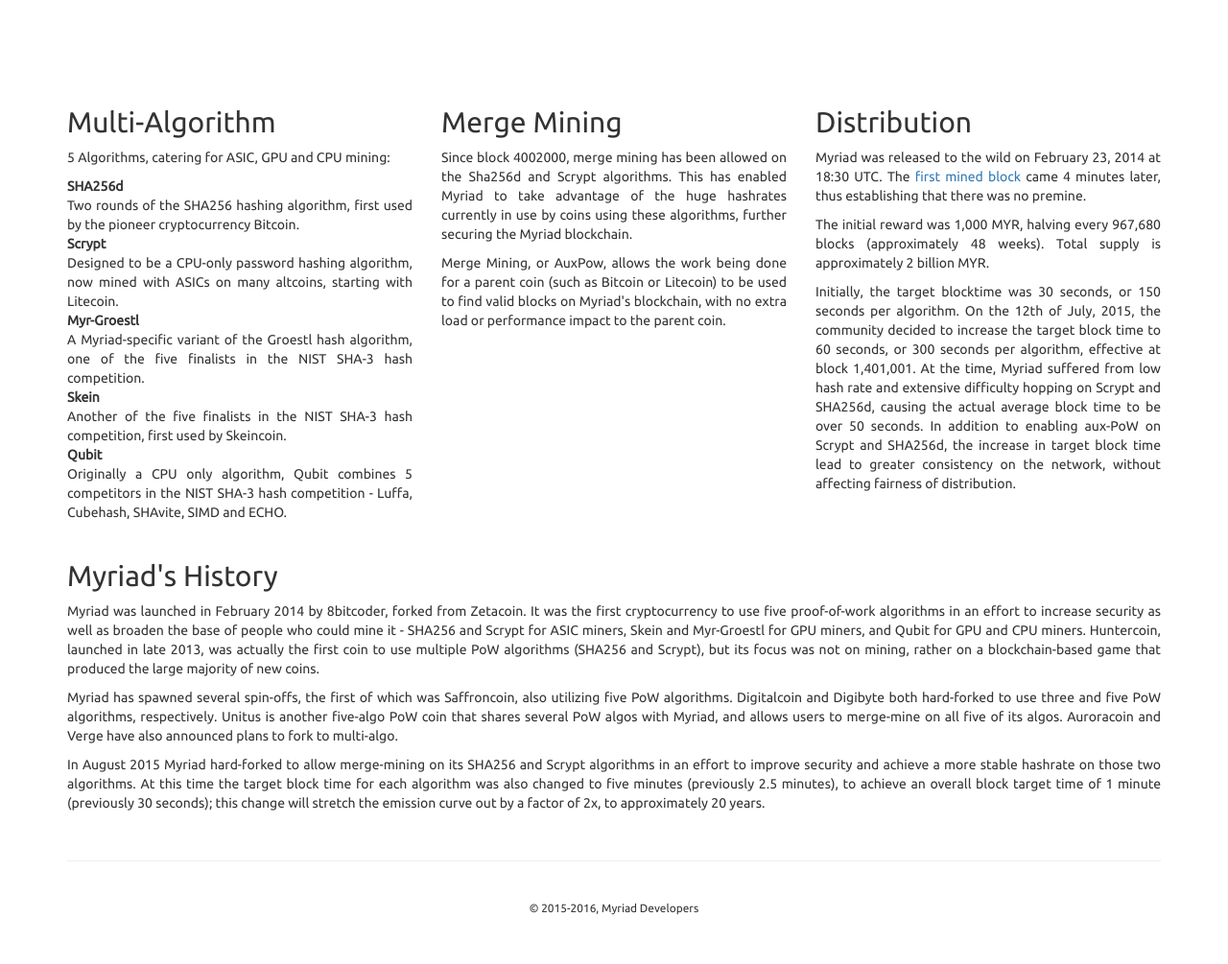
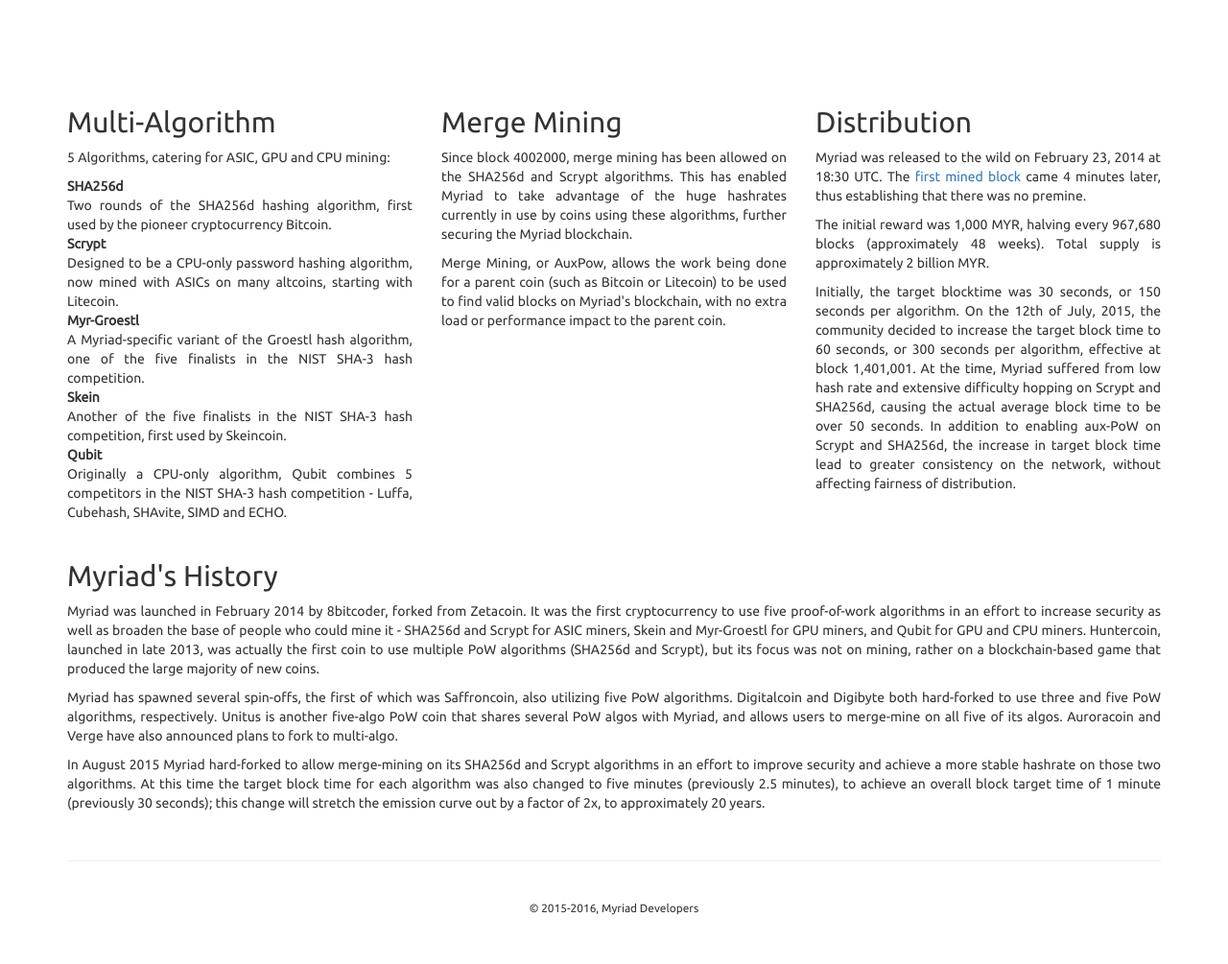
Before and after one commit to myriadteam/myriadteam.github.io, a PHP site: page /en/technology in a window 1280 px wide. Shown: the part 324-1329 px from the top of the page at 96% size. Run offline with PHP 8.4, Linux system fonts and the light colour scheme; some libraries are stand-ins or nearby versions.

Commit message:
Update technology.php
minor edits

```diff
--- a/web/technology.php
+++ b/web/technology.php
@@ -14,7 +14,7 @@
 			<p><?php echo translate("5 Algorithms, catering for ASIC, GPU and CPU mining:", $lang); ?>
 			<dl>
 				<dt>SHA256d</dt>
-				<dd class="text-justify"><?php echo translate("Two rounds of the SHA256 hashing algorithm, first used by the pioneer cryptocurrency Bitcoin.", $lang); ?></dd>
+				<dd class="text-justify"><?php echo translate("Two rounds of the SHA256d hashing algorithm, first used by the pioneer cryptocurrency Bitcoin.", $lang); ?></dd>
 				<dt>Scrypt</dt>
 				<dd class="text-justify"><?php echo translate("Designed to be a CPU-only password hashing algorithm, now mined with ASICs on many altcoins, starting with Litecoin.", $lang); ?></dd>
 				<dt>Myr-Groestl</dt>
@@ -22,12 +22,12 @@
 				<dt>Skein</dt>
 				<dd class="text-justify"><?php echo translate("Another  of the five finalists in the NIST SHA-3 hash competition, first used by Skeincoin.", $lang); ?></dd>
 				<dt>Qubit</dt>
-				<dd class="text-justify"><?php echo translate("Originally a CPU only algorithm, Qubit combines 5 competitors in the NIST SHA-3 hash competition - Luffa, Cubehash, SHAvite, SIMD and ECHO.", $lang); ?></dd>
+				<dd class="text-justify"><?php echo translate("Originally a CPU-only algorithm, Qubit combines 5 competitors in the NIST SHA-3 hash competition - Luffa, Cubehash, SHAvite, SIMD and ECHO.", $lang); ?></dd>
 			</ul>
 		</div>
 		<div class="col-lg-4">
 			<h2><?php echo translate("Merge Mining", $lang); ?></h2>
-			<p class="text-justify"><?php echo translate("Since block 4002000, merge mining has been allowed on the Sha256d and Scrypt algorithms. This has enabled Myriad to take advantage of the huge hashrates currently in use
+			<p class="text-justify"><?php echo translate("Since block 4002000, merge mining has been allowed on the SHA256d and Scrypt algorithms. This has enabled Myriad to take advantage of the huge hashrates currently in use
 			by coins using these algorithms, further securing the Myriad blockchain.", $lang); ?></p>
 			<p class="text-justify"><?php echo translate("Merge Mining, or AuxPow, allows the work being done for a parent coin (such as Bitcoin or Litecoin) to be used to find valid blocks on Myriad's blockchain, with no extra load
 			or performance impact to the parent coin.", $lang); ?></p>
@@ -46,13 +46,13 @@
 		<div class="col-lg-12">
 			<h2 class="text-left"><?php echo translate("Myriad's History", $lang); ?></h3>
 			<p class="text-justify"><?php echo translate("Myriad was launched in February 2014 by 8bitcoder, forked from Zetacoin. It was the first cryptocurrency to use five proof-of-work algorithms
-			in an effort to increase security as well as broaden the base of people who could mine it - SHA256 and Scrypt for ASIC miners,
+			in an effort to increase security as well as broaden the base of people who could mine it - SHA256d and Scrypt for ASIC miners,
 			Skein and Myr-Groestl for GPU miners, and Qubit for GPU and CPU miners. Huntercoin, launched in late 2013, was actually the first
-			coin to use multiple PoW algorithms (SHA256 and Scrypt), but its focus was not on mining, rather on a blockchain-based game that produced the large majority of new coins.", $lang); ?></p>
+			coin to use multiple PoW algorithms (SHA256d and Scrypt), but its focus was not on mining, rather on a blockchain-based game that produced the large majority of new coins.", $lang); ?></p>
 			<p class="text-justify"><?php echo translate("Myriad has spawned several spin-offs, the first of which was Saffroncoin, also utilizing five PoW algorithms.
 			Digitalcoin and Digibyte both hard-forked to use three and five PoW algorithms, respectively. Unitus is another five-algo PoW coin that shares several PoW algos with Myriad,
 			and allows users to merge-mine on all five of its algos. Auroracoin and Verge have also announced plans to fork to multi-algo.", $lang); ?></p>
-			<p class="text-justify"><?php echo translate("In August 2015 Myriad hard-forked to allow merge-mining on its SHA256 and Scrypt algorithms in an effort to improve security and achieve a more stable hashrate on those two algorithms.
+			<p class="text-justify"><?php echo translate("In August 2015 Myriad hard-forked to allow merge-mining on its SHA256d and Scrypt algorithms in an effort to improve security and achieve a more stable hashrate on those two algorithms.
 			At this time the target block time for each algorithm was also changed to five minutes (previously 2.5 minutes), to achieve an overall block target time of 1 minute (previously 30 seconds);
 			this change will stretch the emission curve out by a factor of 2x, to approximately 20 years.", $lang); ?></p>
 		</div>
```
